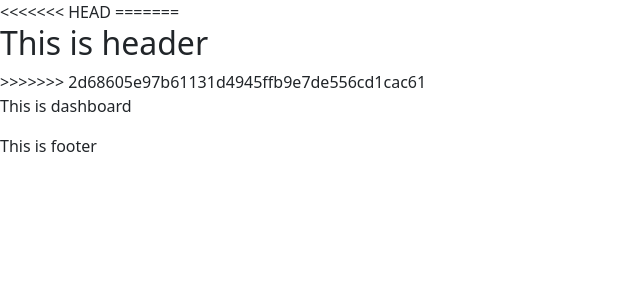
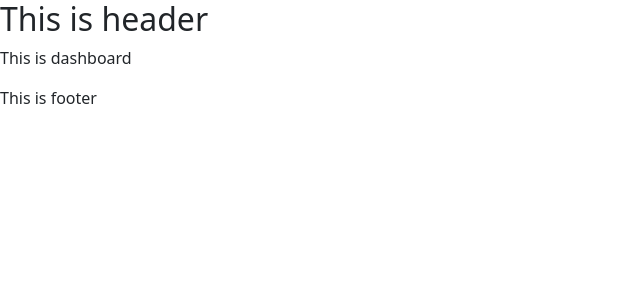
Before and after one commit to aashishChakradhar/agroFarm, a Django app: page /dashboard in a window 1280 px wide. Shown: the top 300 px of the page, without its empty margins (0-640 px from the left). Run offline with Django 4.2, Linux system fonts and the light colour scheme; some libraries are stand-ins or nearby versions.

Commit message:
importing

```diff
--- a/templates/theme-temp/footer.html
+++ b/templates/theme-temp/footer.html
@@ -1,4 +1,3 @@
-
 <footer>
     <div>This is footer</div>
 </footer>
--- a/templates/theme-temp/header.html
+++ b/templates/theme-temp/header.html
@@ -10,17 +10,6 @@
     {% block head %}{% endblock head %}
   </head>
   <body>
-<<<<<<< HEAD
-    {% block theme_headder %}{% endblock theme_headder %}
-
-    {% block theme_body%}{% endblock theme_body%}
-
-    {% block theme_footer %}{% endblock theme_footer %}
-  </body>
-  </html>
-
-=======
     <header>
       <h2>This is header</h2>
     </header>
->>>>>>> 2d68605e97b61131d4945ffb9e7de556cd1cac61
```
